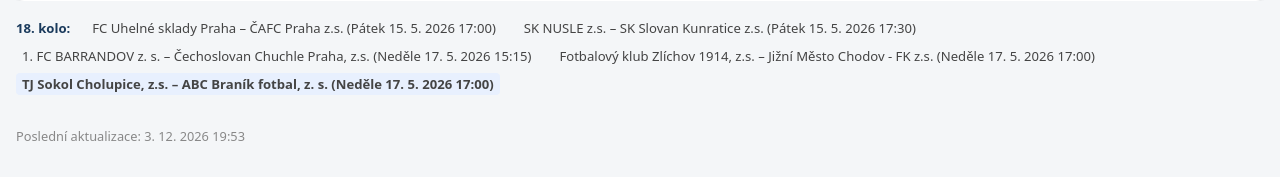
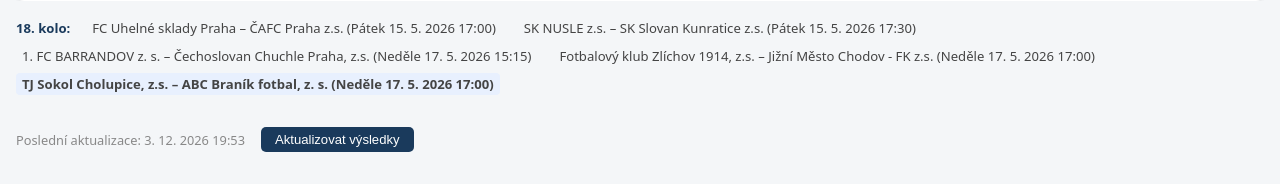
Before and after one commit to 212444970/J-Novotneho-II-2017, a Flask app: page / in a window 1280 px wide. Shown: the part 1371-1555 px from the top of the page. Before the commit the page ends 1512 px from the top, so only its background shows below. Run offline with Flask 3, Linux system fonts and the light colour scheme; data comes from the database, SQL or seed files in the repository.

Commit message:
Add refresh button to trigger local scrape

```diff
--- a/app.py
+++ b/app.py
@@ -1,10 +1,11 @@
 import os
 from datetime import datetime
-from flask import Flask, render_template
+from flask import Flask, render_template, redirect, url_for, flash
 from db import init_db, DB_PATH, get_next_round
 from table import build_standings
 
 app = Flask(__name__)
+app.secret_key = os.environ.get("SECRET_KEY", "branik-dev")
 
 LEAGUES_META = {
     "liga1": {
@@ -33,8 +34,25 @@ def index():
             "next_round": get_next_round(lid),
             "source_url": meta["source"],
         })
-    return render_template("index.html", leagues=leagues, updated=updated)
+    messages = flash_messages()
+    return render_template("index.html", leagues=leagues, updated=updated, messages=messages)
+
+
+@app.route("/refresh", methods=["POST"])
+def refresh():
+    try:
+        from main import scrape_and_store
+        scrape_and_store()
+        flash("ok")
+    except Exception as e:
+        flash(f"err:{e}")
+    return redirect(url_for("index"))
+
+
+def flash_messages():
+    from flask import get_flashed_messages
+    return get_flashed_messages()
 
 
 if __name__ == "__main__":
-    app.run(host="0.0.0.0", port=int(os.environ.get("PORT", 5000)))
+    app.run(host="0.0.0.0", port=int(os.environ.get("PORT", 5000)), debug=True)
--- a/templates/index.html
+++ b/templates/index.html
@@ -128,8 +128,25 @@
       margin-top: 2rem;
       font-size: 0.8rem;
       color: #888;
+      display: flex;
+      align-items: center;
+      gap: 1rem;
+      flex-wrap: wrap;
     }
     .footer a { color: #1a3a5c; }
+    .refresh-btn {
+      padding: 5px 14px;
+      background: #1a3a5c;
+      color: #fff;
+      border: none;
+      border-radius: 5px;
+      font-size: 0.82rem;
+      cursor: pointer;
+    }
+    .refresh-btn:hover { background: #254e7a; }
+    .refresh-btn:disabled { background: #888; cursor: default; }
+    .msg-ok  { color: #2e7d32; font-weight: 600; }
+    .msg-err { color: #c62828; }
   </style>
 </head>
 <body>
@@ -206,9 +223,27 @@
 </div>
 {% endfor %}
 
-<p class="footer">Poslední aktualizace: {{ updated }}</p>
+<div class="footer">
+  <span>Poslední aktualizace: {{ updated }}</span>
+  <form method="post" action="/refresh" id="refresh-form">
+    <button class="refresh-btn" id="refresh-btn" type="submit">Aktualizovat výsledky</button>
+  </form>
+  {% for msg in messages %}
+    {% if msg == 'ok' %}
+      <span class="msg-ok">Aktualizováno</span>
+    {% elif msg.startswith('err:') %}
+      <span class="msg-err">Chyba: {{ msg[4:] }}</span>
+    {% endif %}
+  {% endfor %}
+</div>
 
 <script>
+  document.getElementById('refresh-form').addEventListener('submit', () => {
+    const btn = document.getElementById('refresh-btn');
+    btn.disabled = true;
+    btn.textContent = 'Načítám…';
+  });
+
   document.querySelectorAll('.filter-tabs .tab').forEach(btn => {
     btn.addEventListener('click', () => {
       const league = btn.closest('.filter-tabs').dataset.league;
```
